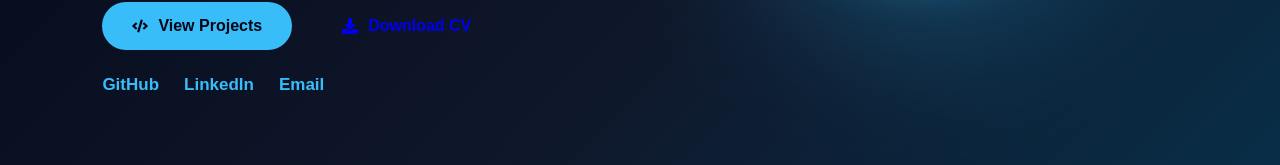
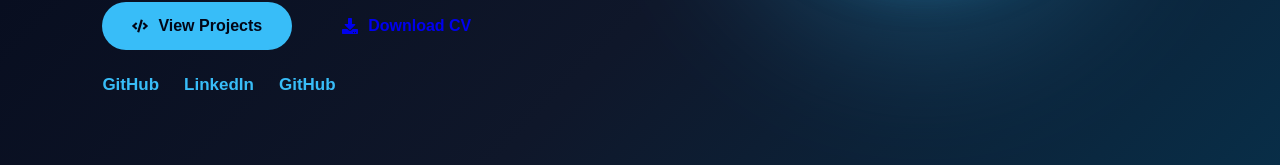
Before and after one commit to amandhussa12/aman-portfolio, a React (Vite) app: page / in a window 1280 px wide. Shown: the part 586-751 px from the top of the page. Built offline with nearby package versions, Linux system fonts and the light colour scheme.

Commit message:
Fix social links

```diff
--- a/src/components/Hero.jsx
+++ b/src/components/Hero.jsx
@@ -75,16 +75,22 @@ function Hero() {
     GitHub
   </a>
 
-  <a href="www.linkedin.com/in/
-aman-dhussa-40006b423
-Vanity URL name
-">
-    LinkedIn
-  </a>
+ <a
+  href="https://www.linkedin.com/in/aman-dhussa-40006b423"
+  target="_blank"
+  rel="noopener noreferrer"
+>
+  LinkedIn
+</a>
 
-  <a href="mailto:amandhussa87@gmail.com">
-    Email
-  </a>
+
+ <a
+  href="https://github.com/amandhussa12"
+  target="_blank"
+  rel="noopener noreferrer"
+>
+  GitHub
+</a>
 
 </div>
 
```
